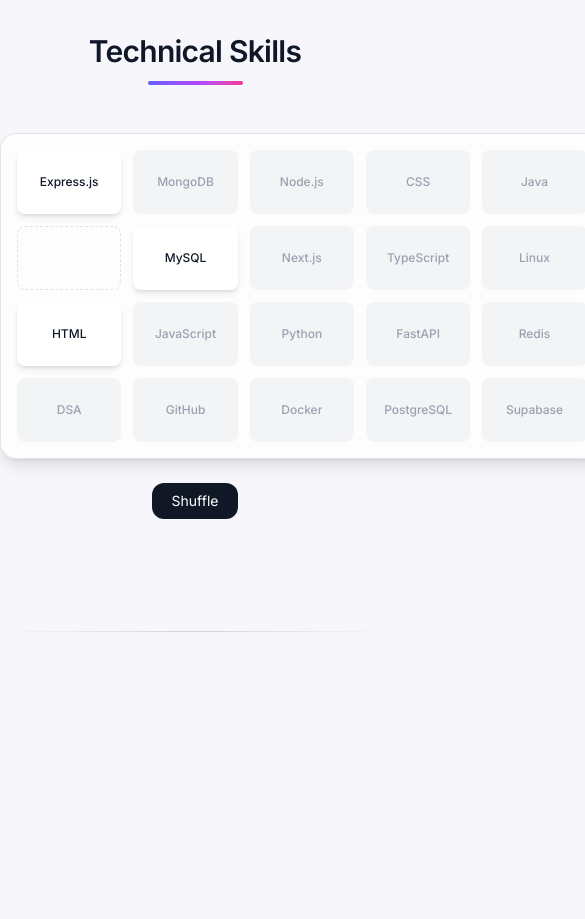
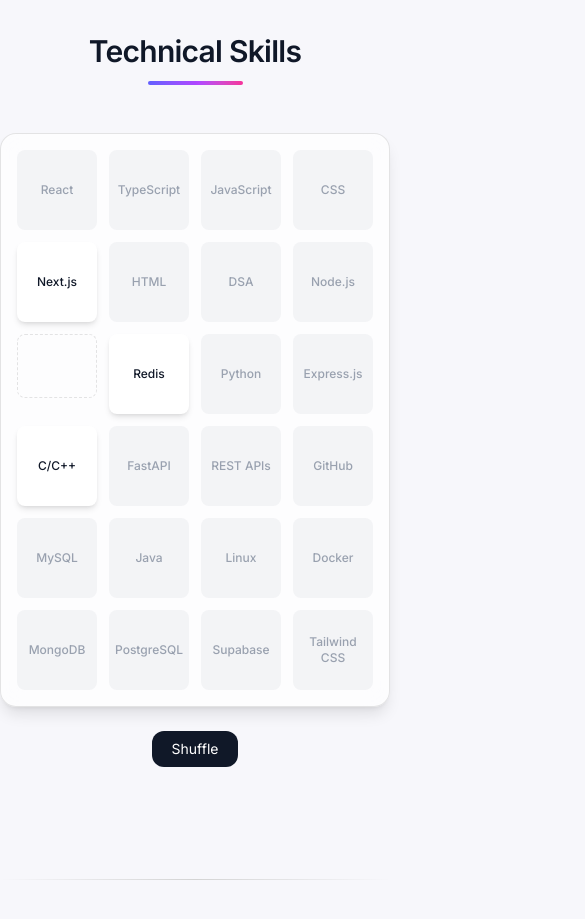
Before and after one commit to VTCodeCraft/next-portfolio, a Next.js app: page / in a window 390 px wide. Shown: the part 960-1879 px from the top of the page, 585 px wide, since content can reach past the window. Before the commit the page ends 1768 px from the top, so only its background shows below. Built offline with nearby package versions, Linux system fonts and the light colour scheme.

Commit message:
made skills section responsive by converting grid to 4*6 for lower width devices

```diff
--- a/components/skills.tsx
+++ b/components/skills.tsx
@@ -1,21 +1,56 @@
 "use client";
 
-import React, { useEffect, useState, useRef } from "react";
-import SectionHeading from "./section-heading";
-import { skillsData } from "@/lib/data";
+import React, { useEffect, useRef, useState } from "react";
+import { motion } from "framer-motion";
 import { useInView } from "react-intersection-observer";
 import { useActiveSectionContext } from "@/context/active-section-context";
-import { motion } from "framer-motion";
+import { skillsData } from "@/lib/data";
+import SectionHeading from "./section-heading";
 
-const COLS = 6;
-const ROWS = 4;
-const TOTAL = COLS * ROWS;
+/* ------------------ SEEDED RANDOM ------------------ */
+function createSeededRandom(seed: number) {
+  let value = seed;
 
+  return () => {
+    value = (value * 1664525 + 1013904223) % 4294967296;
+    return value / 4294967296;
+  };
+}
+
+/* ------------------ COMPONENT ------------------ */
+export default function Skills() {
+  const [cols, setCols] = useState(6); // default desktop
+  const rows = Math.floor(24 / cols);
+  const TOTAL = cols * rows;
+
+  const [tiles, setTiles] = useState<Array<string | null>>([]);
+  const dragStart = useRef<{ x: number; y: number } | null>(null);
+
+  const [ref, inView] = useInView({ threshold: 0.5 });
+  const { setActiveSection } = useActiveSectionContext();
+
+  /* ------------------ RESPONSIVE ------------------ */
+  useEffect(() => {
+    const handleResize = () => {
+      if (window.innerWidth < 640) {
+        setCols(4); // mobile
+      } else {
+        setCols(6); // desktop
+      }
+    };
+
+    handleResize();
+    window.addEventListener("resize", handleResize);
+    return () => window.removeEventListener("resize", handleResize);
+  }, []);
+
+  /* ------------------ GRID HELPERS ------------------ */
   function getRow(i: number) {
-  return Math.floor(i / COLS);
+    return Math.floor(i / cols);
   }
+
   function getCol(i: number) {
-  return i % COLS;
+    return i % cols;
   }
 
   function isAdjacent(a: number, b: number) {
@@ -24,18 +59,21 @@
     return (dr === 1 && dc === 0) || (dr === 0 && dc === 1);
   }
 
-// ✅ solvable shuffle (important)
-function shuffleTiles(arr: (string | null)[]) {
+  /* ------------------ SHUFFLE ------------------ */
+  function shuffleTiles(
+    arr: Array<string | null>,
+    random: () => number = Math.random
+  ) {
     const a = [...arr];
     let empty = a.indexOf(null);
 
     for (let i = 0; i < 200; i++) {
-    const moves = [-COLS, COLS, -1, 1];
+      const moves = [-cols, cols, -1, 1];
       const valid = moves
         .map((m) => empty + m)
         .filter((n) => n >= 0 && n < TOTAL);
 
-    const next = valid[Math.floor(Math.random() * valid.length)];
+      const next = valid[Math.floor(random() * valid.length)];
       [a[empty], a[next]] = [a[next], a[empty]];
       empty = next;
     }
@@ -43,24 +81,29 @@
     return a;
   }
 
-export default function Skills() {
-  const [ref, inView] = useInView({ threshold: 0.5 });
-  const { setActiveSection } = useActiveSectionContext();
+  /* ------------------ INITIALIZE ------------------ */
+  useEffect(() => {
+    const INITIAL_TILES = [
+      ...skillsData.slice(0, TOTAL - 1),
+      null,
+    ] as Array<string | null>;
 
+    const shuffled = shuffleTiles(
+      INITIAL_TILES,
+      createSeededRandom(42)
+    );
+
+    setTiles(shuffled);
+  }, [cols]); // re-init when layout changes
+
+  /* ------------------ ACTIVE SECTION ------------------ */
   useEffect(() => {
     if (inView) setActiveSection("Skills");
   }, [inView, setActiveSection]);
 
-  // 🎮 state
-  const initialTiles = [...skillsData.slice(0, TOTAL - 1), null];
-  const [tiles, setTiles] = useState<(string | null)[]>(() =>
-    shuffleTiles(initialTiles)
-  );
-
-  const dragStart = useRef<{ x: number; y: number } | null>(null);
-
   const emptyIndex = tiles.indexOf(null);
 
+  /* ------------------ MOVE TILE ------------------ */
   const moveTile = (index: number) => {
     if (!isAdjacent(index, emptyIndex)) return;
 
@@ -72,42 +115,41 @@
     setTiles(newTiles);
   };
 
-  // 🖱️ drag start
+  /* ------------------ DRAG ------------------ */
   const handlePointerDown = (e: React.PointerEvent) => {
     dragStart.current = { x: e.clientX, y: e.clientY };
   };
 
-  // 🖱️ drag end → detect direction
   const handlePointerUp = (index: number, e: React.PointerEvent) => {
     if (!dragStart.current) return;
 
     const dx = e.clientX - dragStart.current.x;
     const dy = e.clientY - dragStart.current.y;
-
     const absX = Math.abs(dx);
     const absY = Math.abs(dy);
 
-    // small movement → treat as click
+    // tap
     if (absX < 5 && absY < 5) {
       moveTile(index);
+      dragStart.current = null;
       return;
     }
 
-    const empty = emptyIndex;
-
-    // horizontal swipe
+    // swipe
     if (absX > absY) {
-      if (dx > 0 && index === empty - 1) moveTile(index); // right
-      if (dx < 0 && index === empty + 1) moveTile(index); // left
+      if (dx > 0 && index === emptyIndex - 1) moveTile(index);
+      if (dx < 0 && index === emptyIndex + 1) moveTile(index);
     } else {
-      // vertical swipe
-      if (dy > 0 && index === empty - COLS) moveTile(index); // down
-      if (dy < 0 && index === empty + COLS) moveTile(index); // up
+      if (dy > 0 && index === emptyIndex - cols) moveTile(index);
+      if (dy < 0 && index === emptyIndex + cols) moveTile(index);
     }
 
     dragStart.current = null;
   };
 
+  const isMobile = cols === 4;
+
+  /* ------------------ UI ------------------ */
   return (
     <section
       id="skills"
@@ -116,10 +158,13 @@
     >
       <SectionHeading>Technical Skills</SectionHeading>
 
-      {/* 🎮 BOARD */}
-      <div className="mx-auto mt-10 w-[720px] rounded-2xl bg-white/70 backdrop-blur-md border border-black/10 p-4 shadow-lg">
-
-        <div className="grid grid-cols-6 gap-3">
+      <div className="mx-auto mt-10 w-full max-w-[720px] rounded-2xl border border-black/10 bg-white/70 p-4 shadow-lg backdrop-blur-md">
+        <div
+          className="grid gap-3"
+          style={{
+            gridTemplateColumns: `repeat(${cols}, minmax(0, 1fr))`,
+          }}
+        >
           {tiles.map((tile, index) => {
             const canMove = tile && isAdjacent(index, emptyIndex);
 
@@ -136,13 +181,10 @@
               <motion.div
                 key={tile}
                 layout
-
                 onPointerDown={handlePointerDown}
                 onPointerUp={(e) => handlePointerUp(index, e)}
-
                 whileHover={canMove ? { scale: 1.05 } : {}}
                 whileTap={canMove ? { scale: 0.95 } : {}}
-
                 transition={{
                   layout: {
                     type: "spring",
@@ -150,11 +192,11 @@
                     damping: 35,
                   },
                 }}
-
-                className={`h-16 flex items-center justify-center rounded-lg text-xs font-medium px-2 text-center transition
-                  ${
+                className={`flex ${
+                  isMobile ? "h-20" : "h-16"
+                } items-center justify-center rounded-lg px-2 text-center text-xs font-medium transition ${
                   canMove
-                      ? "bg-white shadow-md cursor-grab active:cursor-grabbing"
+                    ? "cursor-grab bg-white shadow-md active:cursor-grabbing"
                     : "bg-gray-100 text-gray-400"
                 }`}
               >
@@ -165,10 +207,16 @@
         </div>
       </div>
 
-      {/* 🔄 SHUFFLE */}
       <button
-        onClick={() => setTiles(shuffleTiles(initialTiles))}
-        className="mt-6 px-5 py-2 rounded-xl bg-gray-900 text-white text-sm hover:scale-105 transition"
+        onClick={() => {
+          const INITIAL_TILES = [
+            ...skillsData.slice(0, TOTAL - 1),
+            null,
+          ] as Array<string | null>;
+
+          setTiles(shuffleTiles(INITIAL_TILES));
+        }}
+        className="mt-6 rounded-xl bg-gray-900 px-5 py-2 text-sm text-white transition hover:scale-105"
       >
         Shuffle
       </button>
```
Lines whose indentation alone changed are shown as unchanged.
